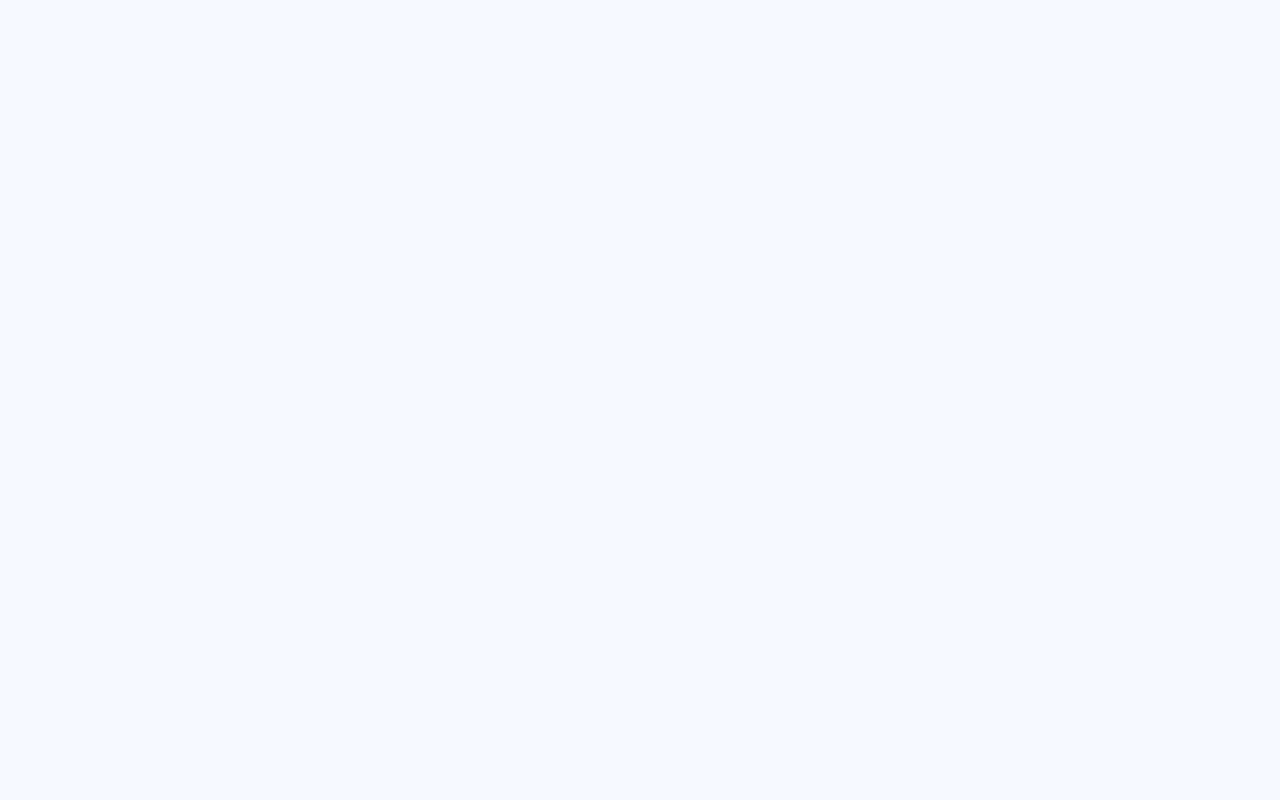
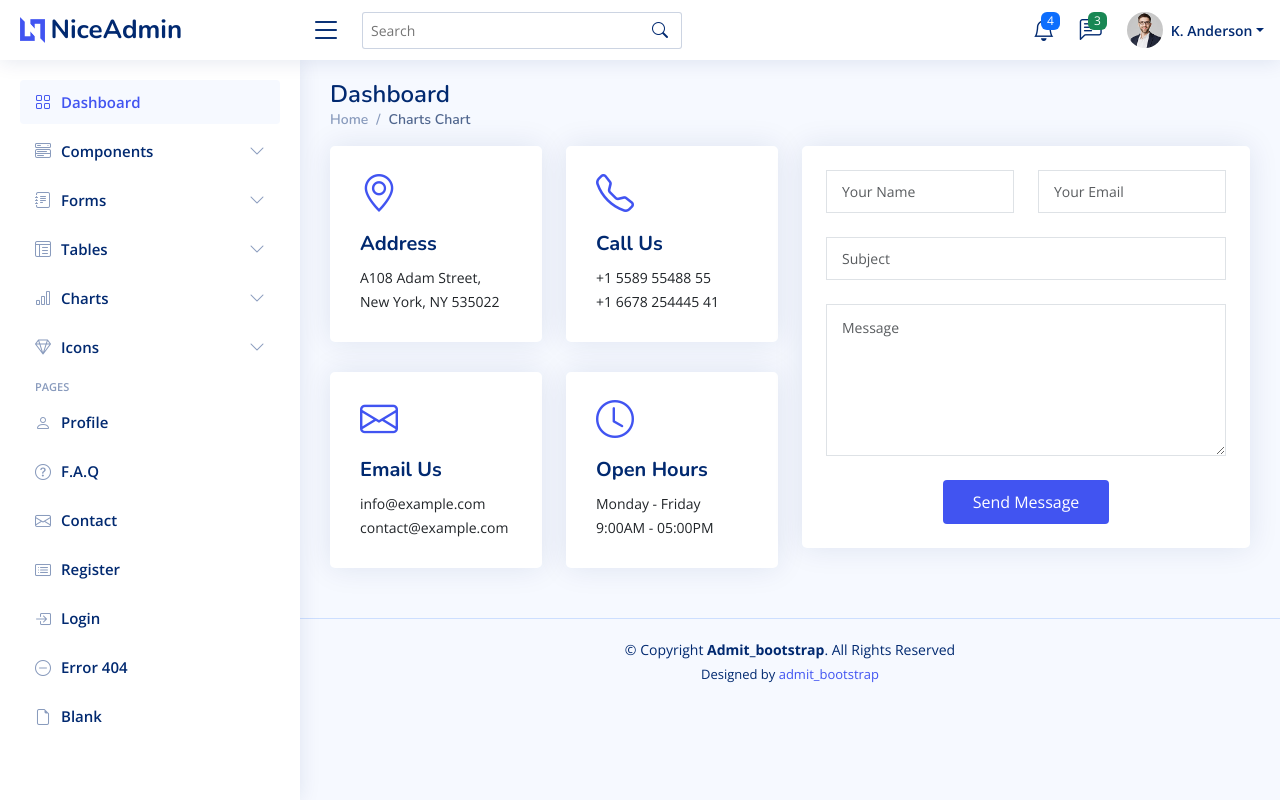
Before and after one commit to amitbd599/admin_bootstrap, a React (Create React App) app: page /pages-contact in a window 1280 px wide. Before the commit this address had no page. Built offline with nearby package versions, Linux system fonts and the light colour scheme.

Commit message:
pages-contact add

```diff
--- a/src/App.js
+++ b/src/App.js
@@ -27,6 +27,7 @@ import IconsRemixPage from "./pages/IconsRemixPage";
 import IconsBoxiconsPage from "./pages/IconsBoxiconsPage";
 import UsersProfilePage from "./pages/UsersProfilePage";
 import FAQPage from "./pages/FAQPage";
+import ContactPage from "./pages/ContactPage";
 
 function App() {
   return (
@@ -89,6 +90,9 @@ function App() {
 
         {/* Frequently Asked Questions */}
         <Route exact path='/pages-faq' element={<FAQPage />} />
+
+        {/* Contact */}
+        <Route exact path='/pages-contact' element={<ContactPage />} />
       </Routes>
     </BrowserRouter>
   );
--- /dev/null
+++ b/src/components/ContactInner.jsx
@@ -0,0 +1,117 @@
+import React from "react";
+
+const ContactInner = () => {
+  return (
+    <section className='section contact'>
+      <div className='row gy-4'>
+        <div className='col-xl-6'>
+          <div className='row'>
+            <div className='col-lg-6'>
+              <div className='info-box card'>
+                <i className='bi bi-geo-alt' />
+                <h3>Address</h3>
+                <p>
+                  A108 Adam Street,
+                  <br />
+                  New York, NY 535022
+                </p>
+              </div>
+            </div>
+            <div className='col-lg-6'>
+              <div className='info-box card'>
+                <i className='bi bi-telephone' />
+                <h3>Call Us</h3>
+                <p>
+                  +1 5589 55488 55
+                  <br />
+                  +1 6678 254445 41
+                </p>
+              </div>
+            </div>
+            <div className='col-lg-6'>
+              <div className='info-box card'>
+                <i className='bi bi-envelope' />
+                <h3>Email Us</h3>
+                <p>
+                  info@example.com
+                  <br />
+                  contact@example.com
+                </p>
+              </div>
+            </div>
+            <div className='col-lg-6'>
+              <div className='info-box card'>
+                <i className='bi bi-clock' />
+                <h3>Open Hours</h3>
+                <p>
+                  Monday - Friday
+                  <br />
+                  9:00AM - 05:00PM
+                </p>
+              </div>
+            </div>
+          </div>
+        </div>
+        <div className='col-xl-6'>
+          <div className='card p-4'>
+            <form
+              action='forms/contact.php'
+              method='post'
+              className='php-email-form'
+            >
+              <div className='row gy-4'>
+                <div className='col-md-6'>
+                  <input
+                    type='text'
+                    name='name'
+                    className='form-control'
+                    placeholder='Your Name'
+                    required=''
+                  />
+                </div>
+                <div className='col-md-6 '>
+                  <input
+                    type='email'
+                    className='form-control'
+                    name='email'
+                    placeholder='Your Email'
+                    required=''
+                  />
+                </div>
+                <div className='col-md-12'>
+                  <input
+                    type='text'
+                    className='form-control'
+                    name='subject'
+                    placeholder='Subject'
+                    required=''
+                  />
+                </div>
+                <div className='col-md-12'>
+                  <textarea
+                    className='form-control'
+                    name='message'
+                    rows={6}
+                    placeholder='Message'
+                    required=''
+                    defaultValue={""}
+                  />
+                </div>
+                <div className='col-md-12 text-center'>
+                  <div className='loading'>Loading</div>
+                  <div className='error-message' />
+                  <div className='sent-message'>
+                    Your message has been sent. Thank you!
+                  </div>
+                  <button type='submit'>Send Message</button>
+                </div>
+              </div>
+            </form>
+          </div>
+        </div>
+      </div>
+    </section>
+  );
+};
+
+export default ContactInner;
--- /dev/null
+++ b/src/pages/ContactPage.jsx
@@ -0,0 +1,18 @@
+import React from "react";
+import MasterLayout from "../layout/MasterLayout";
+import Breadcrumb from "../components/Breadcrumb";
+import ContactInner from "../components/ContactInner";
+
+const ContactPage = () => {
+  return (
+    <MasterLayout>
+      {/* Breadcrumb */}
+      <Breadcrumb title={"Charts Chart"} />
+
+      {/* ContactInner */}
+      <ContactInner />
+    </MasterLayout>
+  );
+};
+
+export default ContactPage;
```
